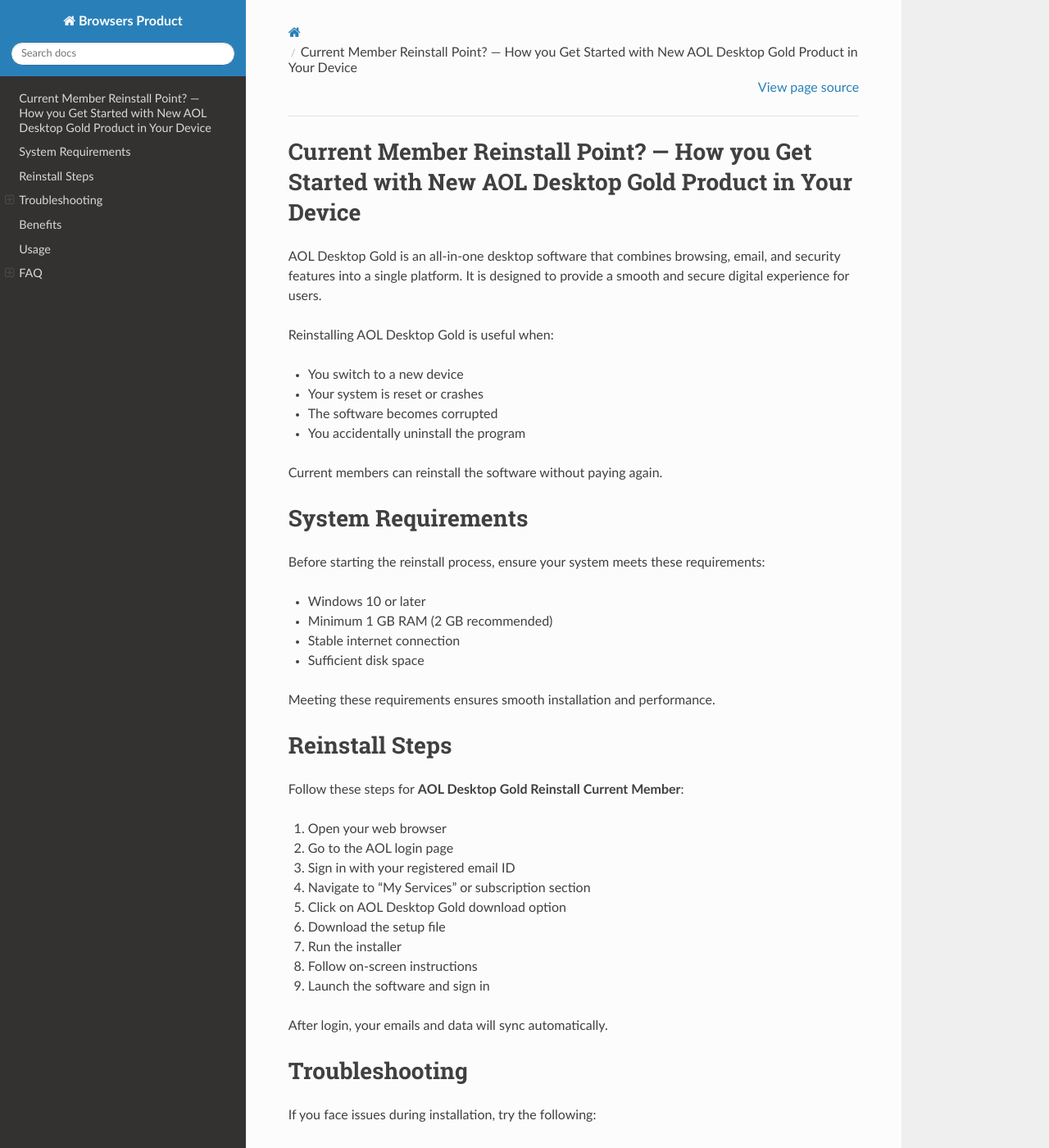
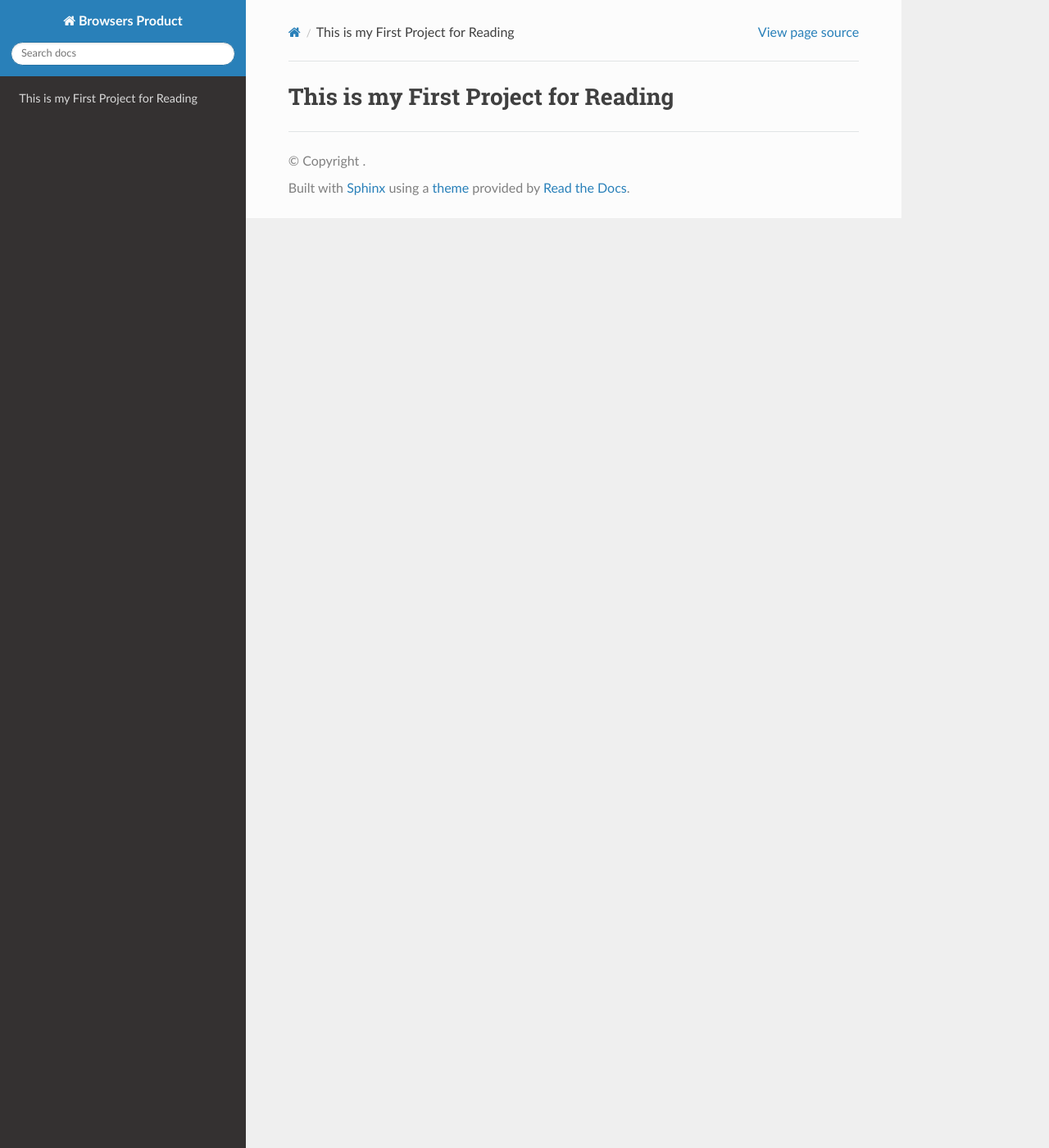
Before and after one commit to Fiene-stack/browsers-product, a Sphinx documentation site: the page built from docs/index.rst, in a window 1280 px wide and 1400 px high. Shown: the whole window at 82% size. Built offline with Sphinx 7.4.7 and the Read the Docs theme 3.1.0, drawn with Linux system fonts in a browser that asks for light colours; some of the changed text lies outside the part shown.

Commit message:
Update index.rst

```diff
--- a/docs/index.rst
+++ b/docs/index.rst
@@ -1,126 +1,2 @@
-Current Member Reinstall Point? — How you Get Started with New AOL Desktop Gold Product in Your Device
-====================================================================================================
-
-AOL Desktop Gold is an all-in-one desktop software that combines browsing, email, and security features into a single platform. It is designed to provide a smooth and secure digital experience for users.
-
-Reinstalling AOL Desktop Gold is useful when:
-
-- You switch to a new device
-- Your system is reset or crashes
-- The software becomes corrupted
-- You accidentally uninstall the program
-
-Current members can reinstall the software without paying again.
-
-
-System Requirements
-===================
-
-Before starting the reinstall process, ensure your system meets these requirements:
-
-- Windows 10 or later
-- Minimum 1 GB RAM (2 GB recommended)
-- Stable internet connection
-- Sufficient disk space
-
-Meeting these requirements ensures smooth installation and performance.
-
-
-Reinstall Steps
-===============
-
-Follow these steps for **AOL Desktop Gold Reinstall Current Member**:
-
-1. Open your web browser
-2. Go to the AOL login page
-3. Sign in with your registered email ID
-4. Navigate to "My Services" or subscription section
-5. Click on AOL Desktop Gold download option
-6. Download the setup file
-7. Run the installer
-8. Follow on-screen instructions
-9. Launch the software and sign in
-
-After login, your emails and data will sync automatically.
-
-
-Troubleshooting
-===============
-
-If you face issues during installation, try the following:
-
-Download Issues
----------------
-
-- Check internet connection
-- Disable pop-up blockers
-- Try another browser
-
-Installation Errors
--------------------
-
-- Restart your computer
-- Run installer as administrator
-- Ensure system compatibility
-
-Login Problems
---------------
-
-- Verify credentials
-- Reset password if needed
-- Clear browser cache
-
-Software Not Opening
---------------------
-
-- Restart system
-- Reinstall software
-- Update Windows
-
-
-Benefits
-========
-
-Reinstalling AOL Desktop Gold provides several advantages:
-
-- Improved performance
-- Enhanced security updates
-- Bug fixes and stability improvements
-- Access to latest features
-
-
-Usage
-=====
-
-After installation, you can:
-
-- Access and manage emails
-- Browse securely
-- Organize contacts
-- Customize settings
-
-The software offers an all-in-one experience for daily online activities.
-
-
-FAQ
-===
-
-Can I reinstall AOL Desktop Gold on multiple devices?
------------------------------------------------------
-
-Yes, depending on your subscription plan.
-
-Do I need to pay again?
-----------------------
-
-No, current members can reinstall without additional cost.
-
-Will my data be lost?
----------------------
-
-No, your data syncs automatically after login.
-
-How long does installation take?
---------------------------------
-
-It usually takes a few minutes depending on system speed and internet connection.
+This is my First Project for Reading
+==================================
```
